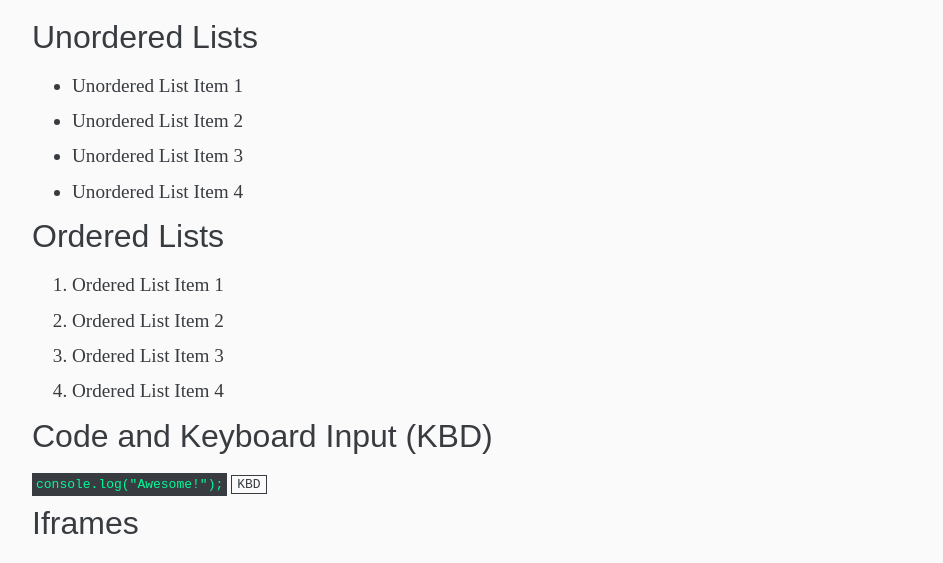
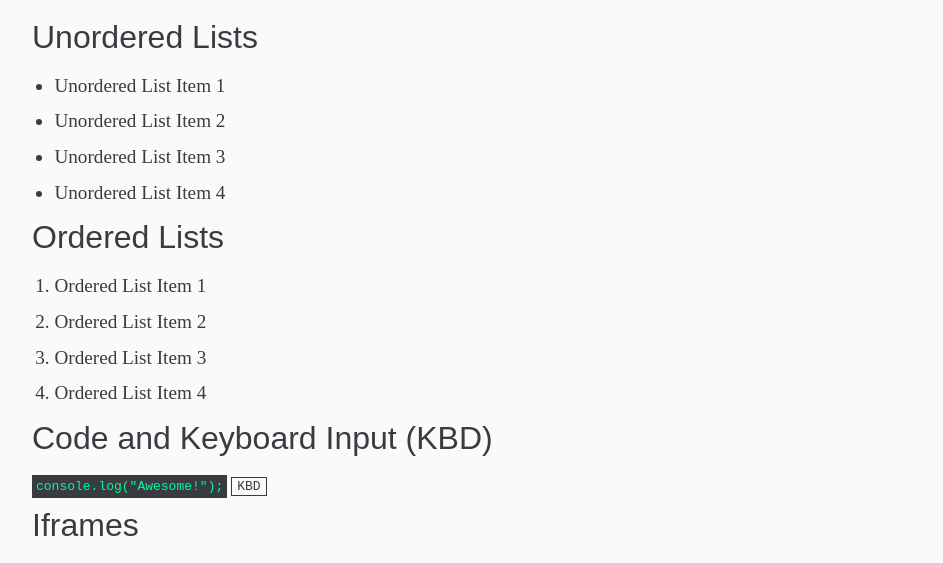
Before and after one commit to hvlck/gyr-css, a website: page index.html in a window 1280 px wide. Shown: the part 2599-3162 px from the top of the page, without its empty margins (168-1111 px from the left). Drawn offline with Linux system fonts and the light colour scheme.

Commit message:
feat: removed ol and li margin

```diff
--- a/src/light/light.css
+++ b/src/light/light.css
@@ -214,7 +214,10 @@ cite {
   margin: auto;
   display: block;
 }
-ol, ul { font-size: 120% }
+ol, ul {
+  font-size: 120%;
+  margin: auto -2%;
+}
 li { margin: 1% auto }
 ::-webkit-input-placeholder { color: var(--primary-dark) }
 ::-ms-input-placeholder { color: var(--primary-dark) }
--- a/src/light/modules/layout.css
+++ b/src/light/modules/layout.css
@@ -40,7 +40,10 @@ nav a:after {
   content: '';
 }
 nav a:hover:after { transform: scaleX(1) }
-ol, ul { font-size: 120% }
+ol, ul {
+  font-size: 120%;
+  margin: auto -2%;
+}
 li { margin: 1% auto }
 ::-webkit-input-placeholder { color: var(--primary-dark) }
 ::-ms-input-placeholder { color: var(--primary-dark) }
```
